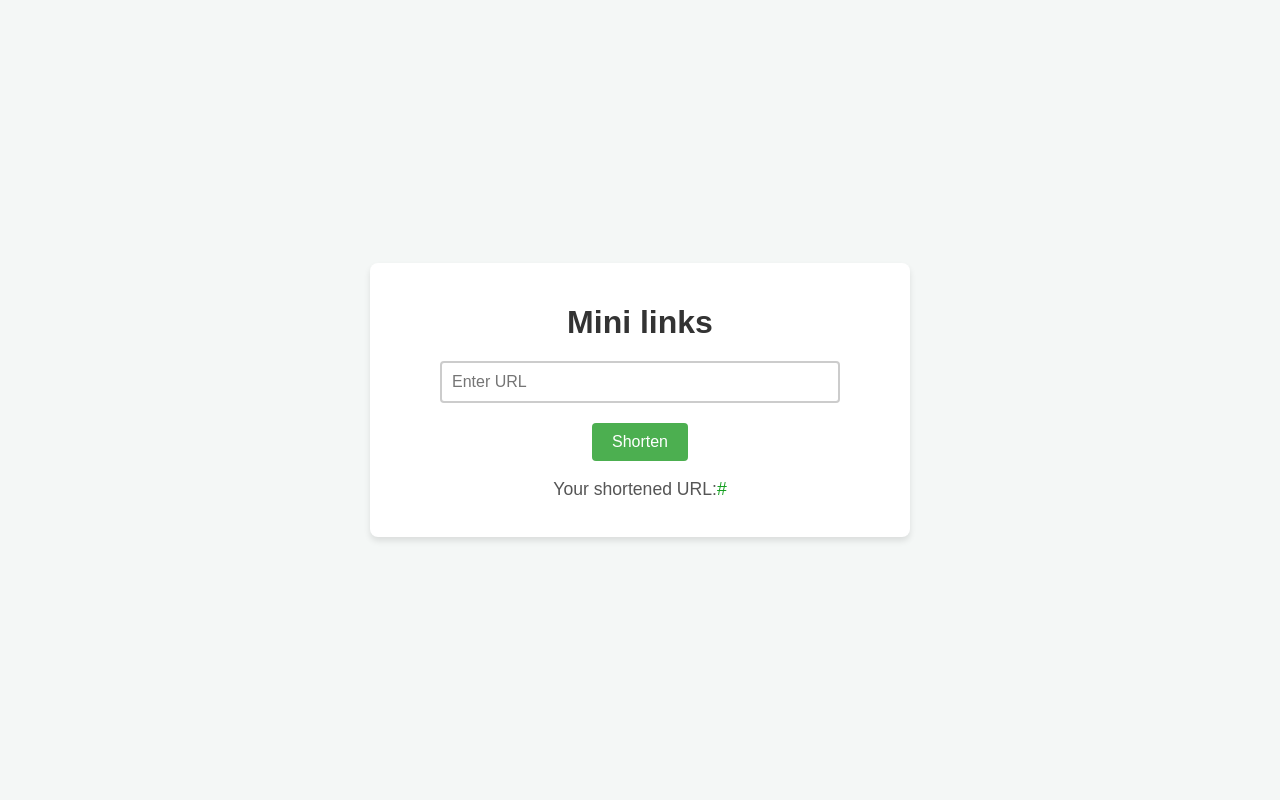
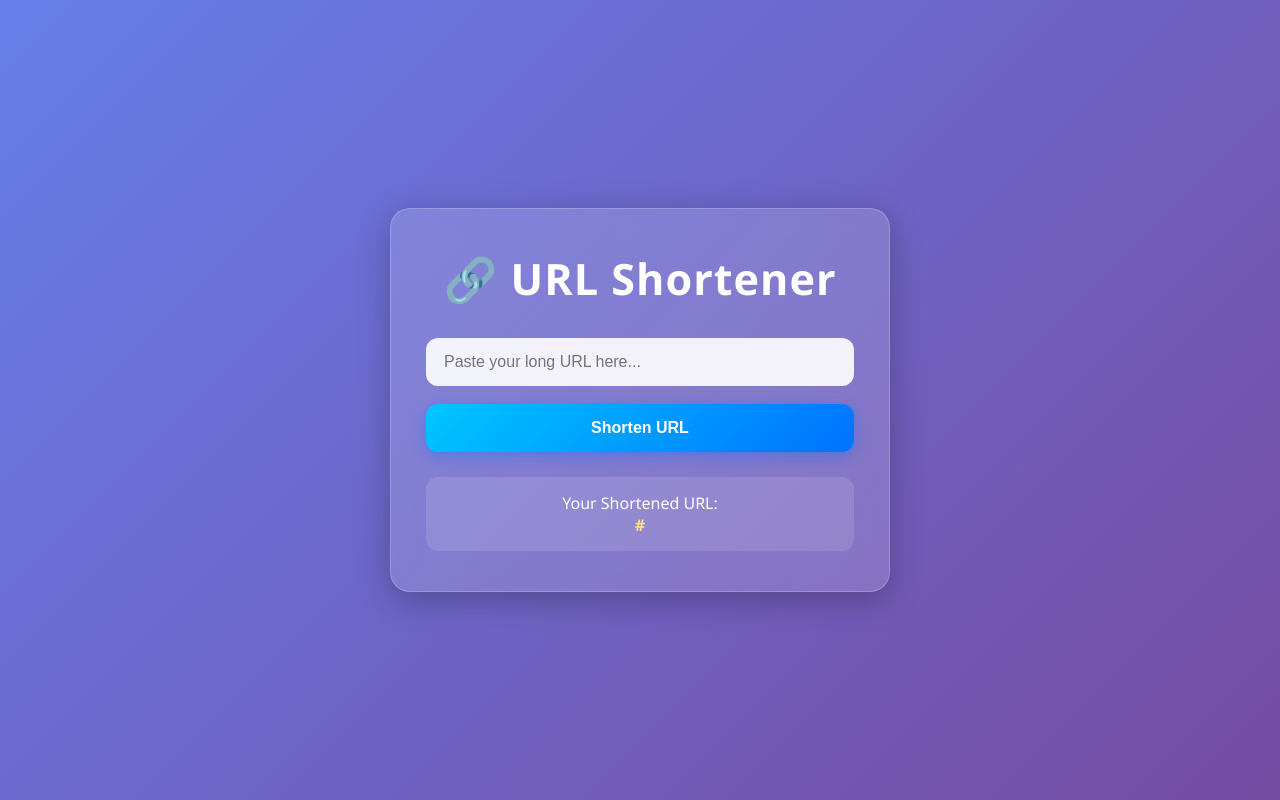
Before and after one commit to revanthk58/link_shorten, a Django app: template myApp/templates/home.html in a window 1280 px wide. Run offline with Django 5.2, Linux system fonts and the light colour scheme; the template is opened without the code that fills it: most values are stand-ins (such as "Sample title", 1, 10 or a date in 2020).

Commit message:
Update home.html

```diff
--- a/myApp/templates/home.html
+++ b/myApp/templates/home.html
@@ -3,87 +3,184 @@
 <head>
     <meta charset="UTF-8">
     <meta name="viewport" content="width=device-width, initial-scale=1.0">
-    <title>Link Shortener</title>
+    <title>URL Shortener</title>
+
     <style>
+        * {
+            margin: 0;
+            padding: 0;
+            box-sizing: border-box;
+        }
+
         body {
-            font-family: Arial, sans-serif;
-            background-color: #f4f7f6;
+            font-family: 'Segoe UI', Tahoma, Geneva, Verdana, sans-serif;
+            background: linear-gradient(135deg, #667eea, #764ba2);
             display: flex;
             justify-content: center;
             align-items: center;
             height: 100vh;
-            margin: 0;
+            overflow: hidden;
         }
 
         .container {
-            background-color: white;
-            border-radius: 8px;
-            box-shadow: 0 4px 6px rgba(0, 0, 0, 0.1);
-            padding: 20px;
-            width: 100%;
+            width: 90%;
             max-width: 500px;
+            padding: 40px 35px;
+            border-radius: 20px;
             text-align: center;
+
+            background: rgba(255, 255, 255, 0.15);
+            backdrop-filter: blur(12px);
+            -webkit-backdrop-filter: blur(12px);
+
+            border: 1px solid rgba(255, 255, 255, 0.2);
+
+            box-shadow: 0 8px 32px rgba(0, 0, 0, 0.25);
+
+            animation: fadeIn 0.8s ease;
         }
 
         h1 {
-            color: #333;
-            font-size: 2rem;
-            margin-bottom: 20px;
+            color: white;
+            font-size: 2.7rem;
+            margin-bottom: 30px;
+            letter-spacing: 1px;
+        }
+
+        form {
+            display: flex;
+            flex-direction: column;
+            gap: 18px;
         }
 
         input[type="text"] {
-            width: 80%;
-            padding: 10px;
-            margin-bottom: 20px;
-            border: 2px solid #ccc;
-            border-radius: 4px;
+            width: 100%;
+            padding: 15px 18px;
+            border: none;
+            border-radius: 12px;
+            outline: none;
             font-size: 1rem;
-            box-sizing: border-box;
+
+            background: rgba(255, 255, 255, 0.9);
+
+            transition: all 0.3s ease;
+        }
+
+        input[type="text"]:focus {
+            transform: scale(1.02);
+            box-shadow: 0 0 12px rgba(255, 255, 255, 0.7);
         }
 
         button {
-            padding: 10px 20px;
-            background-color: #4CAF50;
+            width: 100%;
+            padding: 15px;
+            border: none;
+            border-radius: 12px;
+
+            background: linear-gradient(135deg, #00c6ff, #0072ff);
             color: white;
+
             font-size: 1rem;
-            border: none;
-            border-radius: 4px;
+            font-weight: bold;
+
             cursor: pointer;
-            transition: background-color 0.3s;
+
+            transition: all 0.3s ease;
+
+            box-shadow: 0 4px 15px rgba(0, 114, 255, 0.4);
         }
 
         button:hover {
-            background-color: #66aee9;
+            transform: translateY(-2px);
+            box-shadow: 0 6px 20px rgba(0, 114, 255, 0.6);
+            background: linear-gradient(135deg, #0072ff, #00c6ff);
         }
 
-        p {
-            font-size: 1.1rem;
-            color: #555;
+        button:active {
+            transform: scale(0.98);
         }
 
-        a {
-            text-decoration: none;
-            color: #119e1d;
+        .result {
+            margin-top: 25px;
+            padding: 15px;
+            border-radius: 12px;
+
+            background: rgba(255, 255, 255, 0.12);
+
+            color: white;
+            font-size: 1rem;
+
+            word-wrap: break-word;
         }
 
-        a:hover {
+        .result a {
+            color: #ffe082;
+            font-weight: bold;
+            text-decoration: none;
+            transition: 0.3s;
+        }
+
+        .result a:hover {
+            color: white;
             text-decoration: underline;
+        }
+
+        @keyframes fadeIn {
+            from {
+                opacity: 0;
+                transform: translateY(20px);
+            }
+
+            to {
+                opacity: 1;
+                transform: translateY(0);
+            }
+        }
+
+        @media (max-width: 600px) {
+            .container {
+                padding: 30px 20px;
+            }
+
+            h1 {
+                font-size: 2rem;
+            }
         }
     </style>
 </head>
+
 <body>
+
     <div class="container">
-        <h1>Mini links</h1>
+
+        <h1>🔗 URL Shortener</h1>
+
         <form method="POST">
+
             {% csrf_token %}
 
-            <input type="text" name="url" placeholder="Enter URL" required>
-            <button type="submit">Shorten</button>
+            <input
+                type="text"
+                name="url"
+                placeholder="Paste your long URL here..."
+                required
+            >
+
+            <button type="submit">Shorten URL</button>
+
         </form>
 
+        {% if short_url %}
+        <div class="result">
+            <p>Your Shortened URL:</p>
 
-        <p>Your shortened URL:<a href="{{ short_url }}" target="_blank">{{ short_url }}</a></p>
+            <a href="{{ short_url }}" target="_blank">
+                {{ short_url }}
+            </a>
+        </div>
+        {% endif %}
 
     </div>
+
 </body>
 </html>
```
